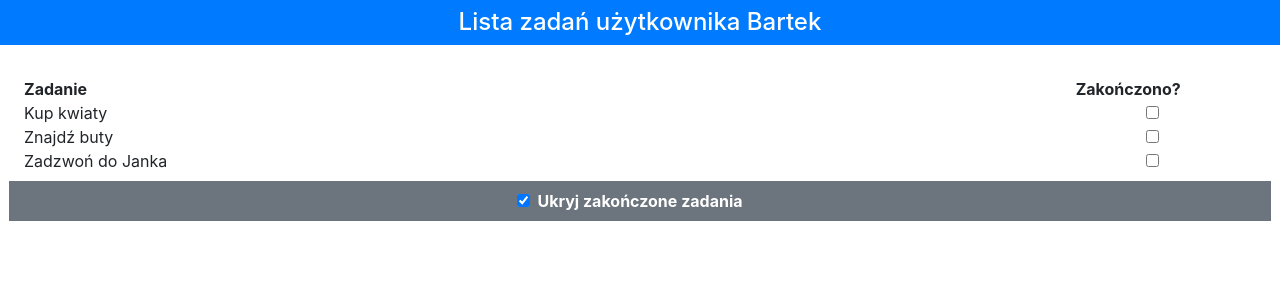
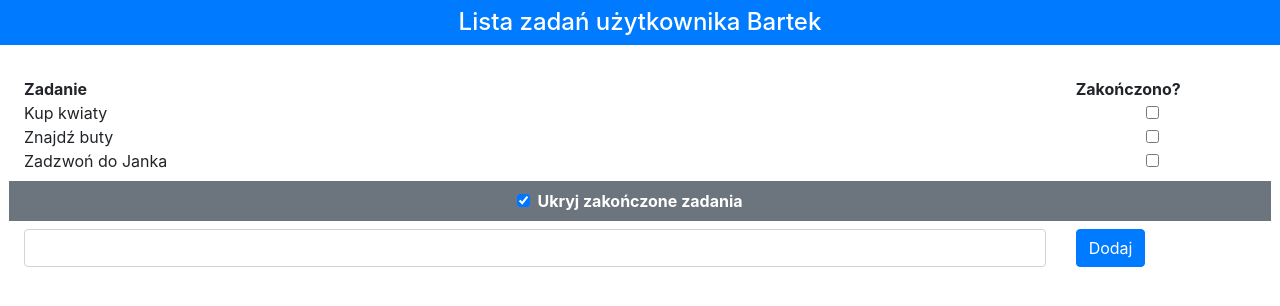
Before and after one commit to bswiatek/vue-todo, a Vue app: page / in a window 1280 px wide. Shown: the top 306 px of the page. Built offline with nearby package versions, Linux system fonts and the light colour scheme.

Commit message:
adding new tasks

```diff
--- a/src/App.vue
+++ b/src/App.vue
@@ -18,6 +18,14 @@
           <label class="form-check-label font-weight-bold">Ukryj zakończone zadania</label>
         </div>
       </div>
+      <div class="row py-2">
+        <div class="col">
+          <input v-model="newItemText" class="form-control" />
+        </div>
+        <div class="col-2">
+          <button class="btn btn-primary" v-on:click="addNewTodo">Dodaj</button>
+        </div>
+      </div>
     </div>
   </div>
 </template>
@@ -34,13 +42,23 @@
         { action: "Odbierz bilety", done: true},
         { action: "Zadzwoń do Janka", done: false},
       ],
-      hideCompleted: true
+      hideCompleted: true,
+      newItemText: "",
     }
   },
   computed: {
     filteredTasks() {
       return this.hideCompleted ? this.tasks.filter(t => !t.done) : this.tasks
     }
+  },
+  methods: {
+    addNewTodo() {
+      this.tasks.push({
+        action: this.newItemText,
+        done: false
+      });
+      this.newItemText = "";
+    }
   }
 }
 </script>
```
